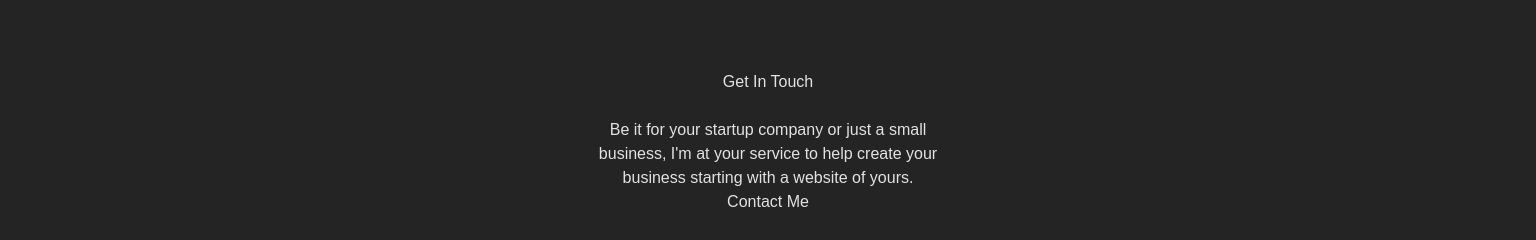
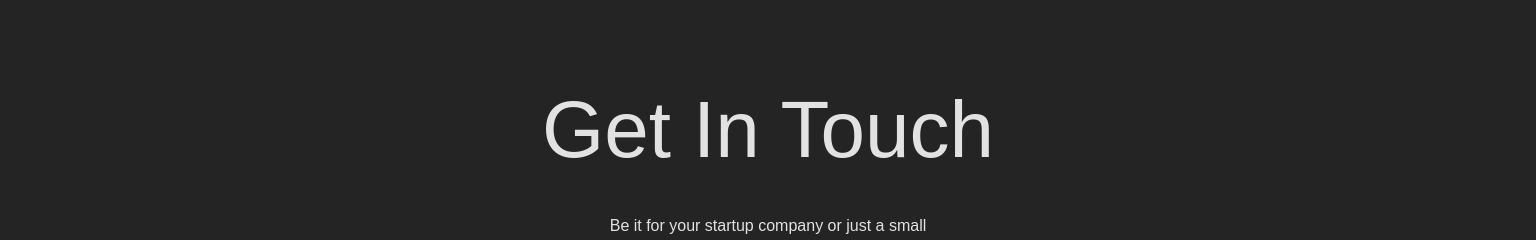
Before and after one commit to J0hnux/react-portfolio, a React (Vite) app: page / in a window 1536 px wide. Shown: the part 2052-2292 px from the top of the page. Built offline with nearby package versions, Linux system fonts and the light colour scheme.

Commit message:
Encapsulated h1 tags inside contact classname

```diff
--- a/src/components/Contact.scss
+++ b/src/components/Contact.scss
@@ -18,31 +18,49 @@
 }
 
 @media (min-width: 320px) {
+    .contact {
         h1 {
             font-size: 2rem;
         }
     }
+}
 
 @media (min-width: 475px) {
+    .contact {
         h1 {
             font-size: 2rem;
         }
     }
+}
 
 @media (min-width: 640px) {
+    .contact {
         h1 {
             font-size: 3rem;
         }
     }
+}
 
 @media (min-width: 768px) {
+    .contact {
         h1 {
             font-size: 4rem;
         }
     }
+}
 
-@media (min-width: 1024px) {}
+@media (min-width: 1024px) {
+    .contact {}
+}
 
-@media (min-width: 1280px) {}
+@media (min-width: 1280px) {
+    .contact {}
+}
 
-@media (min-width: 1536px) {}
+@media (min-width: 1536px) {
+    .contact {
+        h1 {
+            font-size: 5rem;
+        }
+    }
+}
```
Lines whose indentation alone changed are shown as unchanged.
